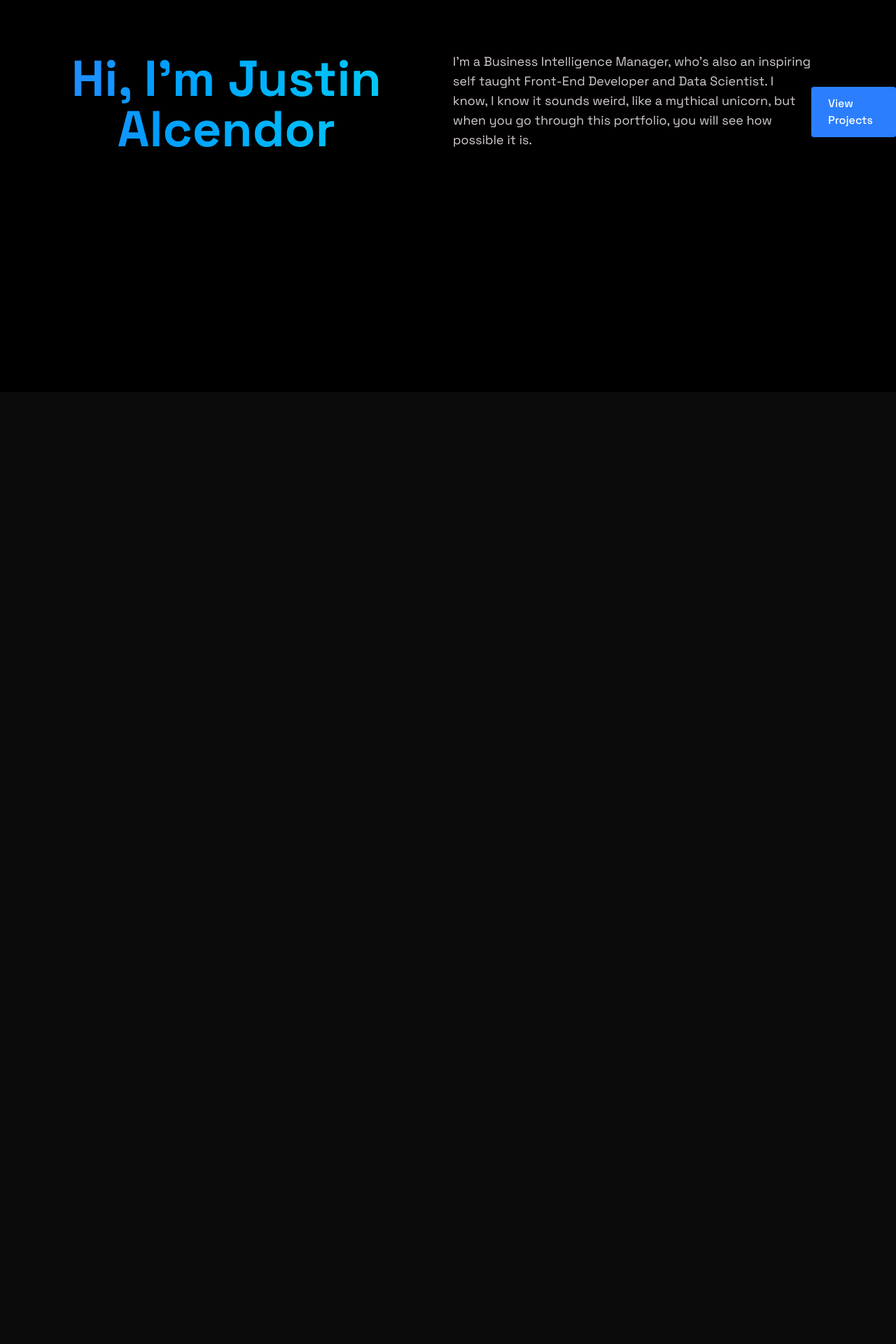
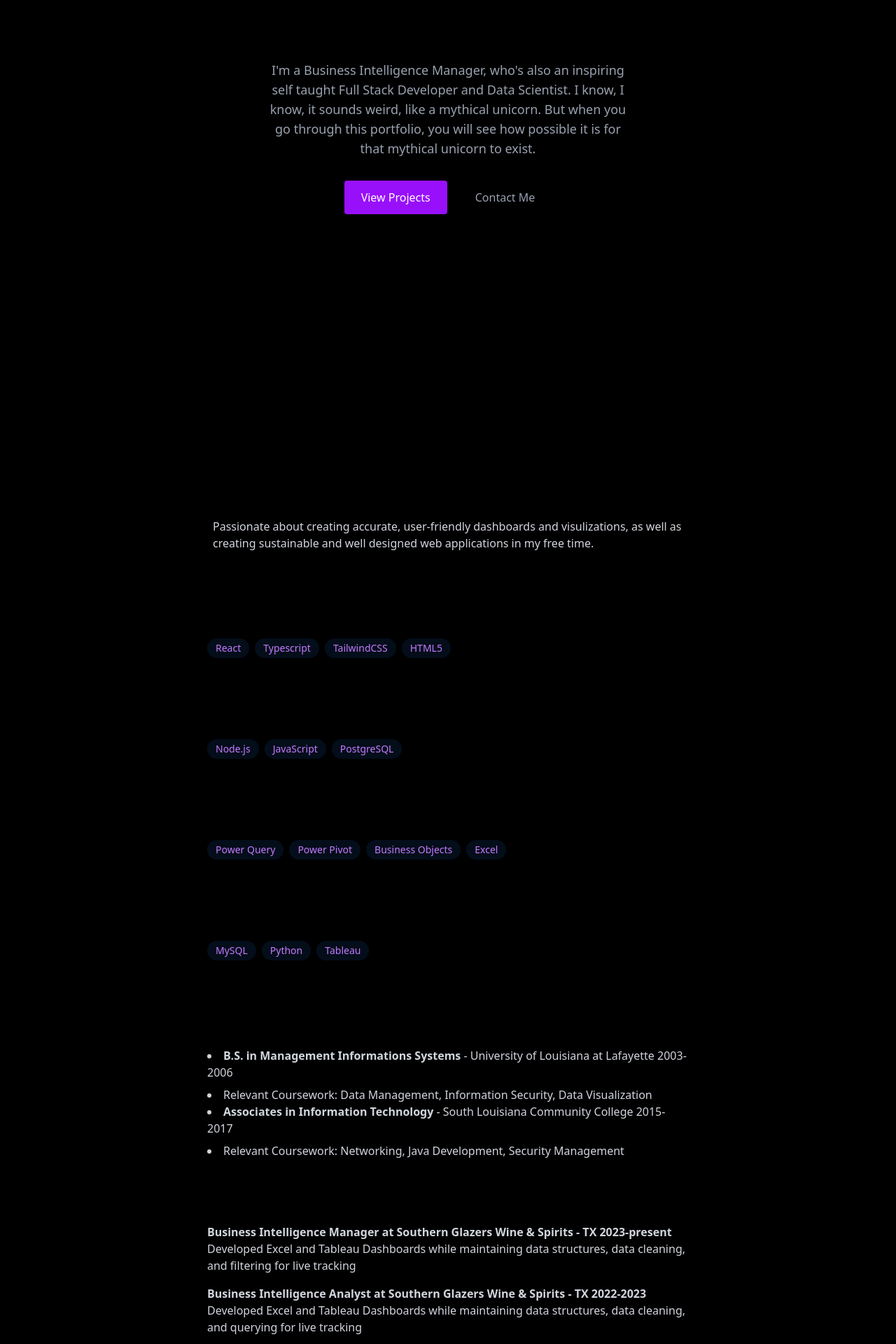
Before and after one commit to Kareem42/my-portfolio, a React (Vite) app: page / in a window 1280 px wide. Shown: the part 240-2160 px from the top of the page at 70% size. Before the commit the page ends 800 px from the top, so only its background shows below. Built offline with nearby package versions, Linux system fonts and the light colour scheme.

Commit message:
Finished Home section and About section

```diff
--- a/src/App.jsx
+++ b/src/App.jsx
@@ -5,6 +5,8 @@ import "./index.css"
 import { Navbar } from "./components/Navbar";
 import { MobileMenu } from "./components/MobileMenu";
 import { Home } from "./components/section/Home";
+import { About } from "./components/section/About";
+
 
 function App() {
   const [isLoaded, setIsLoaded] = useState(false);
@@ -20,6 +22,7 @@ function App() {
        <Navbar menuOpen={menuOpen} setMenuOpen={setMenuOpen}/>
        <MobileMenu menuOpen={menuOpen} setMenuOpen={setMenuOpen}/>
        <Home />
+       <About />
 
       </div>
       </>
--- a/src/components/Navbar.jsx
+++ b/src/components/Navbar.jsx
@@ -10,7 +10,7 @@ export const Navbar = ({ menuOpen, setMenuOpen }) => {
         <div className="flex justify-between items-center h-16">
           <a href="home" className="font-mono text-xl font-bold text-white">
             {"  "}
-            Just.<span className="Font-mono text-blue-500">inTime</span>{" "}
+            Just.<span className="Font-mono text-purple-400">inTime</span>{" "}
           </a>
 
           <div
--- a/src/components/section/About.jsx
+++ b/src/components/section/About.jsx
@@ -0,0 +1,141 @@
+export const About = () => {
+  const frontendSkills = ["React", " Typescript", " TailwindCSS", " HTML5"];
+  const backendSkills = ["Node.js", " JavaScript", " PostgreSQL"];
+  const businessIntell = [
+    "Power Query",
+    " Power Pivot",
+    " Business Objects",
+    " Excel",
+  ];
+  const dataScience = ["MySQL", " Python", " Tableau"];
+
+  return (
+    <section
+      id="about"
+      className="min-h-screen flex items-center justify-center py-20"
+    >
+      <div className="max-w-3xl mx-auto px-4">
+        <h2 className="text-3xl font-bold mb-8 bg-gradient-to-r from-blue-500 to-purple-400 bg-clip-text text-transparent text-center">
+          About Me
+        </h2>
+
+        <div className="rounded-xl p-8 border-white/10 border hover:-translate-y-1 transition-all">
+          <p className="text-gray-300 mb-6">
+            Passionate about creating accurate, user-friendly dashboards and
+            visulizations, as well as creating sustainable and well designed web
+            applications in my free time.
+          </p>
+        </div>
+        <div className="grid grid-cols-1 md:grid-cols-2 gap-6">
+          <div className="rounded-xl p-6 hover:-translate-y-1 transition-all">
+            <h3 className="text-xl font-bold mb-4">Frontend</h3>
+            <div className="flex flex-wrap gap-2">
+              {frontendSkills.map((tech, key) => (
+                <span
+                  key={key}
+                  className="bg-blue-500/10 text-purple-400 py-1 px-3 rounded-full text-sm hover:bg-blue-500/20
+                            hover:shadow-[0_2px_8px_rgba[(59,130,246,0.2)] transition"
+                >
+                  {tech}
+                </span>
+              ))}
+            </div>
+          </div>
+          <div className="rounded-xl p-6 hover:-translate-y-1 transition-all">
+            <h3 className="text-xl font-bold mb-4">Backend</h3>
+            <div className="flex flex-wrap gap-2">
+              {backendSkills.map((tech, key) => (
+                <span
+                  key={key}
+                  className="bg-blue-500/10 text-purple-400 py-1 px-3 rounded-full text-sm hover:bg-blue-500/20
+                            hover:shadow-[0_2px_8px_rgba[(59,130,246,0.2)] transition"
+                >
+                  {tech}
+                </span>
+              ))}
+            </div>
+          </div>
+          <div className="rounded-xl p-6 hover:-translate-y-1 transition-all">
+            <h3 className="text-xl font-bold mb-4">Business Intelligence</h3>
+            <div className="flex flex-wrap gap-2">
+              {businessIntell.map((tech, key) => (
+                <span
+                  key={key}
+                  className="bg-blue-500/10 text-purple-400 py-1 px-3 rounded-full text-sm hover:bg-blue-500/20
+                            hover:shadow-[0_2px_8px_rgba[(59,130,246,0.2)] transition"
+                >
+                  {tech}
+                </span>
+              ))}
+            </div>
+          </div>
+          <div className="rounded-xl p-6 hover:-translate-y-1 transition-all">
+            <h3 className="text-xl font-bold mb-4">Data Science</h3>
+            <div className="flex flex-wrap gap-2">
+              {dataScience.map((tech, key) => (
+                <span
+                  key={key}
+                  className="bg-blue-500/10 text-purple-400 py-1 px-3 rounded-full text-sm hover:bg-blue-500/20
+                            hover:shadow-[0_2px_8px_rgba[(59,130,246,0.2)] transition"
+                >
+                  {tech}
+                </span>
+              ))}
+            </div>
+          </div>
+        </div>
+        <div className="grid grid-cols-1 md:grid-cols-2 mt-8">
+          <div className="p-6 rounded-xl border-white/10 border hover:translate-y-1 transition-all">
+            <h3 className="text-xl font-bold mb-4">Education</h3>
+            <ul className="list-disc list-inside text-gray-300 space-y-2">
+              <li>
+                <strong> B.S. in Management Informations Systems</strong> -
+                University of Louisiana at Lafayette 2003-2006
+              </li>
+              <li>
+                Relevant Coursework: Data Management, Information Security, Data
+                Visualization
+              </li>
+            </ul>
+
+            <ul className="list-disc list-inside text-gray-300 space-y-2">
+              <li>
+                <strong> Associates in Information Technology</strong> -
+                South Louisiana Community College 2015-2017
+              </li>
+              <li>
+                Relevant Coursework: Networking, Java Development, Security Management
+              </li>
+            </ul>
+          </div>
+          <div className="p-6 rounded-xl border-white/10 border hover:translate-y-1 transition-all">
+            <h3 className="text-xl font-bold mb-4">Work Experience</h3>
+            <div className="space-y-4 text-gray-300">
+              <div className="text-">
+                <h4 className="font-bold">
+                  Business Intelligence Manager at Southern Glazers Wine &
+                  Spirits - TX 2023-present
+                </h4>
+                <p>
+                  Developed Excel and Tableau Dashboards while maintaining data
+                  structures, data cleaning, and filtering for live tracking
+                </p>
+              </div>
+
+              <div>
+                <h4 className="font-bold">
+                  Business Intelligence Analyst at Southern Glazers Wine &
+                  Spirits - TX 2022-2023
+                </h4>
+                <p>
+                  Developed Excel and Tableau Dashboards while maintaining data
+                  structures, data cleaning, and querying for live tracking
+                </p>
+              </div>
+            </div>
+          </div>
+        </div>
+      </div>
+    </section>
+  );
+};
--- a/src/components/section/Home.jsx
+++ b/src/components/section/Home.jsx
@@ -1,31 +1,41 @@
+{/*import { RevealOnScroll } from "../RevealOnScroll";*/}
+
 export const Home = () => {
   return (
     <section
       id="home"
       className="min-h-screen flex items-center justify-center relative"
     >
+     { /*<RevealOnScroll>*/}
         <div className="text-center z-10 px-4">
-        <h1 className="text-5xl md:text-7xl font-bold mb-6 bg-gradient-to-r from-blue-500 to-cyan-400 bg-clip-text text-transparent leading-right">
+          <h1 className="text-5xl md:text-7xl font-bold mb-6 bg-gradient-to-r from-blue-500 to-purple-400 bg-clip-text text-transparent leading-right">
             Hi, I'm Justin Alcendor
           </h1>
-      </div>
 
-      <p className="tex-gray-400 text-lg mb-8 max-w-lg mx-auto">
+          <p className="text-gray-400 text-lg mb-8 max-w-lg mx-auto">
            I'm a Business Intelligence Manager, who's also an inspiring self taught
-        Front-End Developer and Data Scientist. I know, I know it sounds weird,
-        like a mythical unicorn, but when you go through this portfolio, you
-        will see how possible it is.
+        Full Stack Developer and Data Scientist. I know, I know, it sounds weird,
+        like a mythical unicorn. But when you go through this portfolio, you
+        will see how possible it is for that mythical unicorn to exist.
           </p>
-
           <div className="flex justify-center space-x-4">
-      <a href="#projects" className="bg-blue-500 text-white py-3 px-6 rounded font-medium relative overflow-hidden hover:translate-y-0.5
-      hover:shadow-[0_0_15px_rgba(59,130,246,0.4)]">View Projects
+            <a
+              href="#projects"
+              className="bg-purple-600 text-white py-3 px-6 rounded font-medium transition relative overflow-hidden hover:-translate-y-0.5 hover:shadow-[0_0_15px_rgba(59, 130, 246, 0.4)]"
+            >
+              View Projects
             </a>
 
+            <a
+              href="#contact"
+              className="border border-purple-500/50 text-gray-400 py-3 px-6 rounded font-medium transition-all duration-200
+             hover:-translate-y-0.5 hover:shadow-[0_0_15px_rgba(59, 130, 246, 0.2)] hover:bg-blue-500/10"
+            >
+              Contact Me
+            </a>
           </div>
-
-
-
+        </div>
+      {/*</RevealOnScroll>*/}
     </section>
   );
 };
```
Lines whose indentation alone changed are shown as unchanged.
